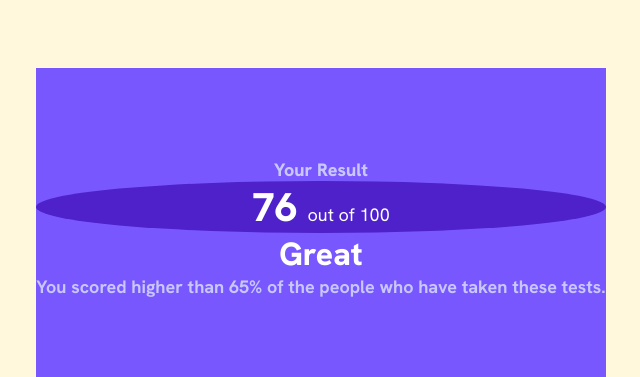
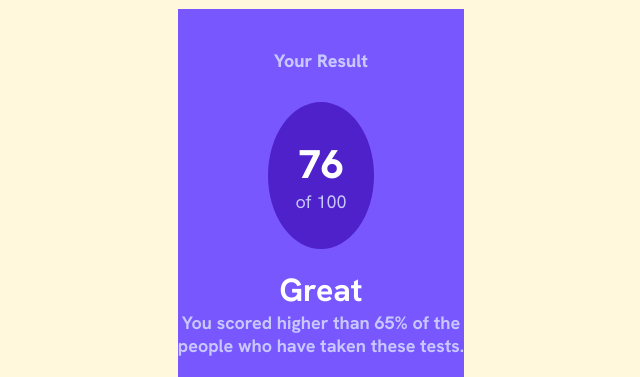
Before and after one commit to ks9927/Results-Summary, a plain HTML site: page docs/index.html in a window 1280 px wide. Shown: the top 377 px of the page, without its empty margins (319-959 px from the left). Drawn offline with Linux system fonts and the light colour scheme.

Commit message:
made circle and positioned it along with the results title. also changed color of bottom score

```diff
--- a/docs/index.html
+++ b/docs/index.html
@@ -16,9 +16,9 @@
   <!--Results Div-->
   <div class="results-div">
     <p class="results-title">Your Result</p>
-    <p class="results-score"><span class="bold">76 </span>out of 100</p>
+    <p class="results-score"><span class="bold">76 </span><br>of 100</p>
     <p class="results-great">Great</p>
-    <p class="results-desc">You scored higher than 65% of the people who have taken these tests.</p>
+    <p class="results-desc">You scored higher than 65% of the<br> people who have taken these tests.</p>
   </div>
 
   <!--SUmmary Div-->
--- a/docs/styles.css
+++ b/docs/styles.css
@@ -63,22 +63,29 @@ body {
 .results-title {
   color:var(--light-lavender);
   font-weight: var(--lg-weight);
+  position: relative;
+  bottom: 50px;
 }
 
 .results-score {
   background-color: var(--violet-blue);
-  color: var(--white);
   border-radius: 50%;
+  position: relative;
+  bottom: 20px;
+  padding: 2em 0;
+  margin: 0 5em;
+  color:var(--light-lavender);
 }
 
 .bold {
   font-size: 2.5rem;
   font-weight: var(--lg-weight);
+  color: var(--white);
 }
 
 .results-great {
   color:var(--white);
-  font-weight: var(--lg-weight);
+  font-weight: var(--md-weight);
   font-size: 2rem;
 }
 
```
